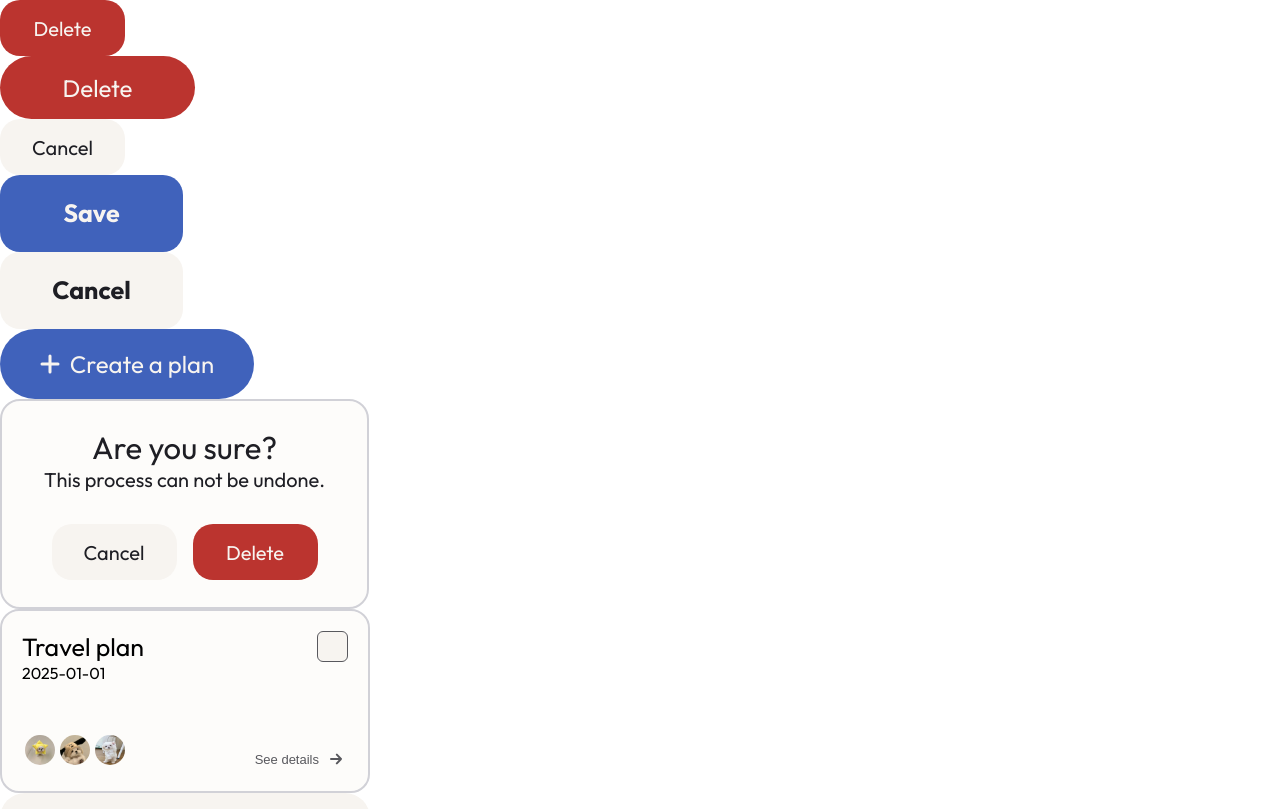
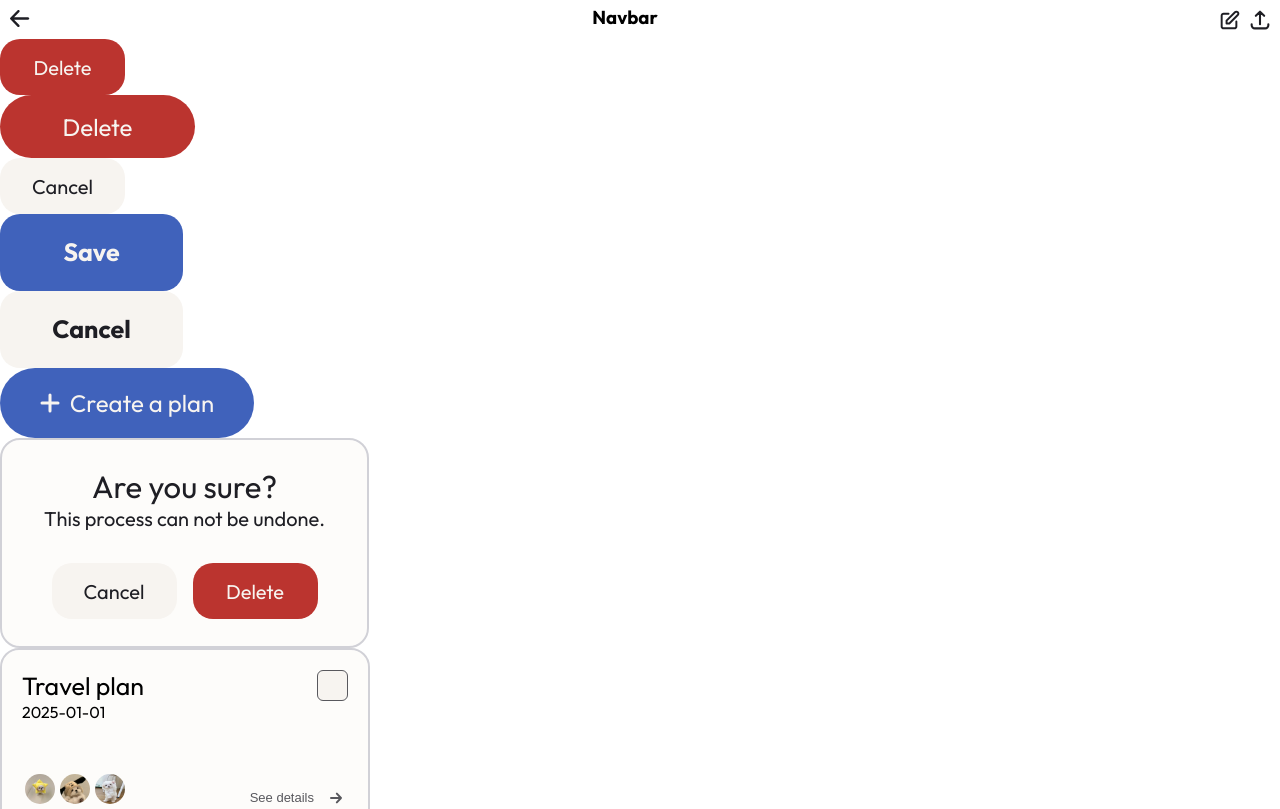
Before and after one commit to wendeshiro/COMP-3170-Plan-it, a React (Vite) app: page / in a window 1280 px wide. Shown: the top 809 px of the page. Built offline with nearby package versions, Linux system fonts and the light colour scheme.

Commit message:
Add; Basic navbar implemented. Includes 3 nav items- back button, prop title, right button container section. This component is reflected/sampled in the App.jsx file.

```diff
--- a/src/App.jsx
+++ b/src/App.jsx
@@ -4,12 +4,14 @@ import { Button } from "./components/Button";
 import CreatePlanButton from "./components/AddPlan";
 import PlanCard from "./components/PlanCard";
 import PlanShareModal from "./components/PlanShareModal";
-import Input from "./components/input";
+import Input from "./components/Input";
 import InputCard from "./components/InputCard";
+import Navbar from "./components/Navbar";
 
 function App() {
   return (
     <div>
+      <Navbar navTitle="Navbar" />
       <Button redSmall>Delete</Button>
       <Button redLarge>Delete</Button>
       <Button whiteSmall>Cancel</Button>
--- a/src/components/InputCard.jsx
+++ b/src/components/InputCard.jsx
@@ -1,7 +1,12 @@
 import styles from "./InputCard.module.css";
 import addIcon from "../assets/add-day-plus-btn.svg";
 
-export default function InputCard({ cardTitle, children, showAddButton = true, style }) {
+export default function InputCard({
+  cardTitle,
+  children,
+  showAddButton = true,
+  style,
+}) {
   return (
     <div className={styles.inputCardContainer} style={style}>
       <div>
--- a/src/components/Navbar.jsx
+++ b/src/components/Navbar.jsx
@@ -0,0 +1,29 @@
+import styles from "./Navbar.module.css";
+import backIcon from "../assets/go-back-btn.svg";
+import editIcon from "../assets/edit-btn.svg";
+import shareIcon from "../assets/share-btn.svg";
+
+export default function Navbar({ navTitle }) {
+  return (
+    <nav className={styles.navBarContainer}>
+      <div className="nav-item-left">
+        <button onClick={console.log("Back button clicked")}>
+          <img src={backIcon} alt="go-back-btn" width={20} height={20} />
+        </button>
+      </div>
+
+      <div className="nav-item-middle">
+        <h3>{navTitle}</h3>
+      </div>
+
+      <div className="nav-item-right">
+        <button onClick={console.log("Edit button clicked")}>
+          <img src={editIcon} alt="edit-btn" width={20} height={20} />
+        </button>
+        <button onClick={console.log("Share button clicked")}>
+          <img src={shareIcon} alt="share-btn" width={20} height={20} />
+        </button>
+      </div>
+    </nav>
+  );
+}
--- a/src/components/Navbar.module.css
+++ b/src/components/Navbar.module.css
@@ -0,0 +1,35 @@
+.navBarContainer {
+  width: 100%;
+  height: 39px;
+  position: sticky;
+  top: 0;
+
+  display: flex;
+  flex-direction: row;
+  justify-content: space-between;
+  padding: 5px;
+  z-index: 1000;
+}
+
+.nav-item-middle {
+  display: flex;
+  margin: auto;
+}
+
+.nav-item-left {
+  display: flex;
+  margin-left: auto;
+}
+
+.nav-item-right {
+  display: flex;
+  margin-right: auto;
+}
+
+button {
+  background-color: transparent;
+  border: none;
+  outline: none;
+  padding: 5px;
+  cursor: pointer;
+}
```
Also changed, not shown: src/components/AddPlan.jsx (indentation only). Lines whose indentation alone changed are shown as unchanged.
